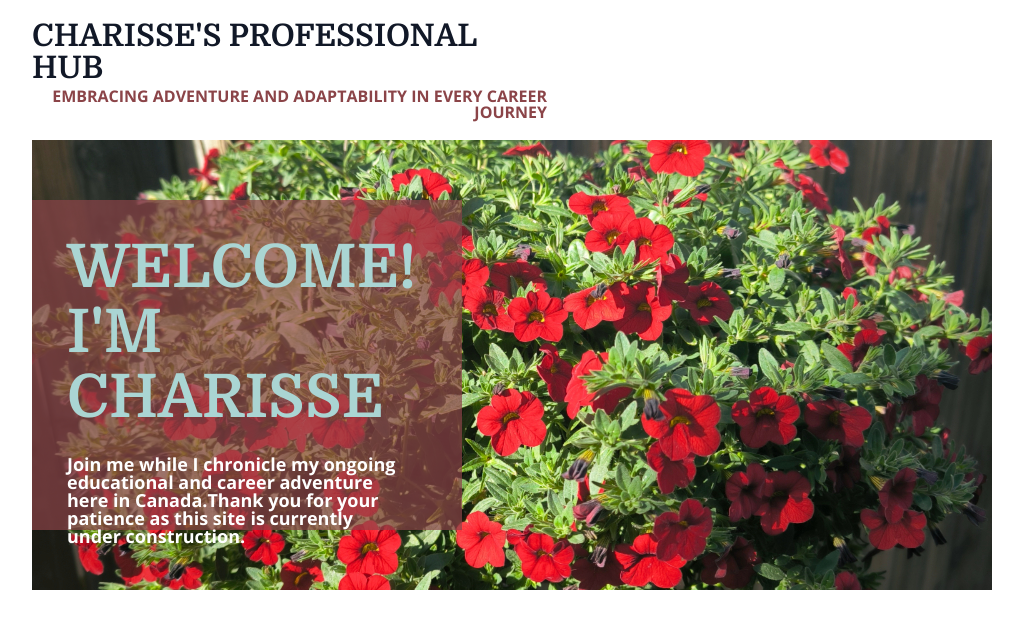
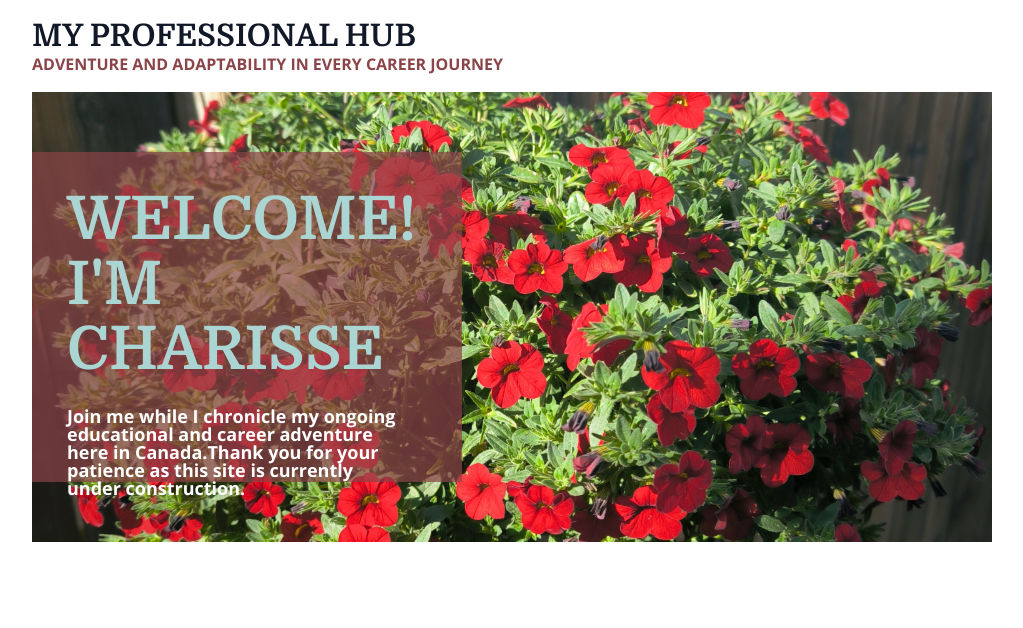
Before and after one commit to charissepelayo/charissepelayo.github.io, a plain HTML site: page index.html in a window 1280 px wide. Shown: the whole page, without its empty margins (128-1151 px from the left). Drawn offline with nearby package versions, Linux system fonts and the light colour scheme.

Commit message:
Updated index file

```diff
--- a/index.html
+++ b/index.html
@@ -21,10 +21,10 @@
         <header>
             <div>
                 <h1><a href="index.html">
-                        Charisse's Professional Hub </a>
+                       My Professional Hub </a>
                 </h1>
 
-                <p> Embracing Adventure and Adaptability in Every Career Journey </p>
+                <p> Adventure and Adaptability in Every Career Journey </p>
             </div>
             <nav>
                 <ul class="nav-flex">
```
